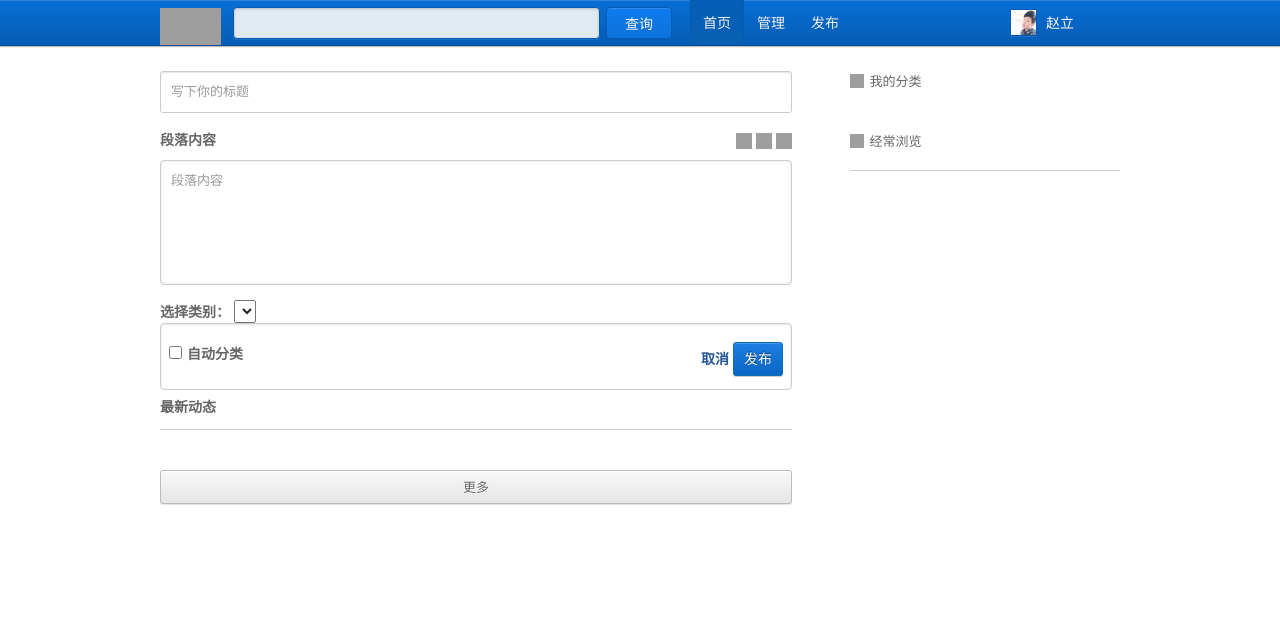
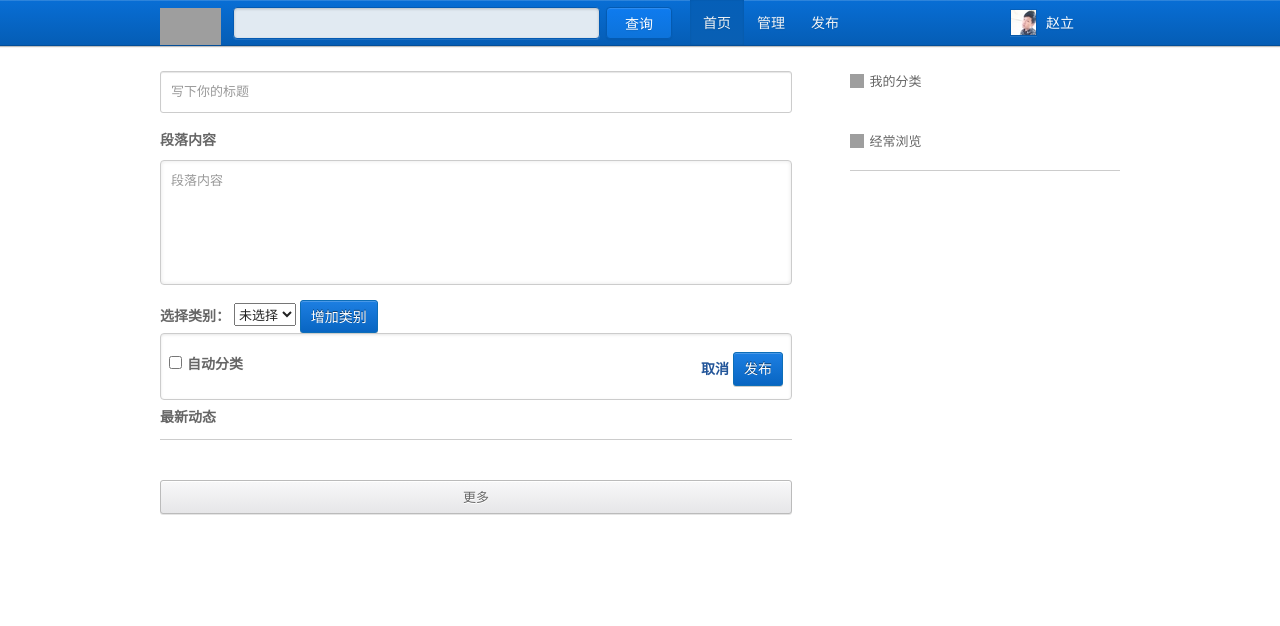
Before and after one commit to yili1992/TextHub, a Django app: template texthub/managehub/templates/managehub/index.html in a window 1280 px wide, after a click on "发布". Shown: the top 626 px of the page. Run offline with Django 3.2, Linux system fonts and the light colour scheme; the template is opened without the code that fills it, so the values that code supplies are empty; parts of the project's set-up code (start-up, migrations or seed data) failed here and were passed over; grey boxes are pictures that could not be loaded.

Commit message:
增加分布段落功能，增加类别功能
增加分布段落功能，增加类别功能

```diff
--- a/texthub/managehub/models.py
+++ b/texthub/managehub/models.py
@@ -38,8 +38,6 @@ class EssayType(models.Model):
 class Essay(models.Model):
     eType=models.ForeignKey(EssayType,
     verbose_name='所属类别')
-    eUser=models.ForeignKey(Users,
-    verbose_name='所属用户')
     title=models.CharField(max_length=25,
     verbose_name='文章标题')
     content=models.TextField(max_length=2000,
--- a/texthub/managehub/templates/managehub/index.html
+++ b/texthub/managehub/templates/managehub/index.html
@@ -161,8 +161,12 @@ function Check()
   alert("提示：\n\n标题不能为空。");
        return false;
       }
-     if (document.addform.CONTENT.value.length==0) {
+     if (document.addform.ECONTENT.value.length==0) {
   alert("提示：\n\n您的段落内容不能为空。");
+       return false;
+      }
+     if (document.addform.ETYPE.value=="未选择"&&document.addform.Newtype.value.length==0) {
+  alert("提示：\n\n类别不能为空。");
        return false;
       }
 
@@ -171,50 +175,28 @@ function Check()
 </script>
 
 <table width="454" border="0" align="center" cellpadding="0" cellspacing="1" bordercolorlight="#C0C0C0" bordercolordark="#FFFFFF" bgcolor="bebebe">
-                    <form class="js-add-question-form" name="addform"  onSubmit="return Check()">
+                    <form class="js-add-question-form" action="/publish/" name="addform"  onSubmit="return Check()" method="post" id="Eassy_form">
+                    	{%csrf_token%}
 <div class="zg-section-big clearfix">
 <div class="zg-form-text-input add-question-title-form" style="position: relative;">
-<textarea class="zg-editor-input zu-seamless-input-origin-element" name=TITLE title="在这里输入标题" id="zh-question-suggest-title-content" aria-label="写下你的标题" placeholder="写下你的标题" aria-haspopup="true" autocomplete="off" style="white-space: pre; height: 22px; min-height: 22px;"></textarea>
+<textarea class="zg-editor-input zu-seamless-input-origin-element" name=TITLE title="在这里输入标题" id="title" aria-label="写下你的标题" placeholder="写下你的标题" aria-haspopup="true" autocomplete="off" style="white-space: pre; height: 22px; min-height: 22px;"></textarea>
 </div>
 <span id="js-title-length-err-msg" class="title-length-err-msg zg-right"></span>
 <div id="zh-question-suggest-ac-wrap" class="question-suggest-ac-wrap"></div>
 </div>
 <div class="zg-section-big">
-<div style="display: none;position: relative;" class="zm-modal-dialog-warnmsg-wrapper">
-<div class="zm-modal-dialog-warnmsg zm-modal-dialog-guide-warn-message zg-r5px"></div>
-<a name="close" title="关闭" href="javascript:;" class="zu-global-notify-close" style="display:none">x</a>
-<span class="zm-modal-dialog-guide-title-msg"></span>
-</div>
 <div class="add-question-section-title">
-
-<span class="zg-right extra-editor-toolbar">
-<div class="js-toggle-editor-toolbar goog-inline-block goog-link-button" role="button" style="-webkit-user-select: none;" title="切换工具栏"><i class="z-ico-textedit"></i></div>
-<div class="js-editor-add-pic goog-inline-block goog-link-button" role="button" style="-webkit-user-select: none;" title="添加图片"><i class="tr-inline-icon tr-image"></i></div>
-<div class="js-editor-add-video goog-inline-block goog-link-button" role="button" style="-webkit-user-select: none;" title="添加视频"><i class="tr-inline-icon tr-video"></i></div>
-</span>
 
 段落内容
 <span id="zh-question-form-detail-err"></span>
 </div>
 <div id="zh-question-suggest-detail-container" class="zm-editable-status-editing">
-<div class="zm-editable-content" data-disabled="1" style="display: none;">&nbsp;</div>
+
 <div class="zm-editable-editor-wrap no-toolbar" style="">
-	<div class="zm-editable-editor-outer">
-		<div class="zm-editable-toolbar-container goog-scrollfloater" style="display: none;">
-			<div class="goog-toolbar goog-toolbar-horizontal" style="-webkit-user-select: none;" role="toolbar" tabindex="-1">
-				<div class="goog-inline-block goog-toolbar-button" title="插入代码" aria-pressed="false" role="button" style="-webkit-user-select: none;" id="+code">
-					<div class="goog-inline-block goog-toolbar-button-outer-box" style="-webkit-user-select: none;">
-						<div class="goog-inline-block goog-toolbar-button-inner-box" style="-webkit-user-select: none;">
-							<div class="tr-icon tr-code" style="-webkit-user-select: none;">
+<div class="zm-editable-editor-outer">
 
-							</div>
-						</div>
-					</div>
-				</div>
-			</div>
-		</div>
 <div class="zm-editable-editor-field-wrap">
-	<textarea class="zg-editor-input zu-seamless-input-origin-element" name=CONTENT title="在这里输入内容" id="text-content" aria-label="段落内容" placeholder="段落内容" aria-haspopup="true" autocomplete="off" style="white-space: pre; height: 100px; min-height: 22px;"></textarea>
+	<textarea class="zg-editor-input zu-seamless-input-origin-element" name=ECONTENT econtent="在这里输入内容" id="econtent" aria-label="段落内容" placeholder="段落内容" aria-haspopup="true" autocomplete="off" style="white-space: pre; height: 100px; min-height: 22px;"></textarea>
 </div>
 </div>
 </div>
@@ -226,13 +208,24 @@ function Check()
 
 
 选择类别：
-<select name="etype">
+<select name=ETYPE etypes,id="etypes">
+<option value="未选择">未选择</option>
 {%for etype in essay_type%}
 
 <option value="{{etype}}">{{etype}}</option>
 
 {%endfor%}
 </select>
+
+<a href="#" >
+<input type=button  class="zg-r5px zu-question-form-add zg-btn-blue" value="增加类别" onclick = "document.getElementById('typelight').style.display='block'">
+</a>
+<div id="typelight" class="white_content" style="display:none">
+<div class="zg-form-text-input add-question-title-form" style="position: relative; width: 100px;">
+<textarea class="zg-editor-input zu-seamless-input-origin-element" name=Newtype ntype="输入类别名" id="ntype"
+ aria-label="输入类别名" placeholder="输入类别名" aria-haspopup="true" autocomplete="off"style="white-space: pre; height: 22px; min-height: 22px;"></textarea>
+</div>
+</div>
 </div>
 <div style="" id="zh-question-suggest-topic-container" class="zm-tag-editor zg-section">
 <div class="zm-tag-editor-editor zg-clear" style="">
@@ -245,7 +238,7 @@ function Check()
 <span class="zm-question-form-split">&nbsp;</span>
 </label>
 <a href = "javascript:void(0)" onclick = "document.getElementById('light').style.display='none';document.getElementById('fade').style.display='none'" class="left1" name="cancel" class="zm-command-cancel">取消</a>
-<input type=submit name=Action class="zg-r5px zu-question-form-add zg-btn-blue" value="发布">
+<input type='submit' id="submit" name=Action class="zg-r5px zu-question-form-add zg-btn-blue" value="发布">
 
 <a href="" name="jumpq" class="zg-r5px zg-btn-blue zu-question-form-jump" style="display:none;">查看问题</a>
 </div>
```
Also changed, not shown: texthub/managehub/views.py (+21 -19 lines).
